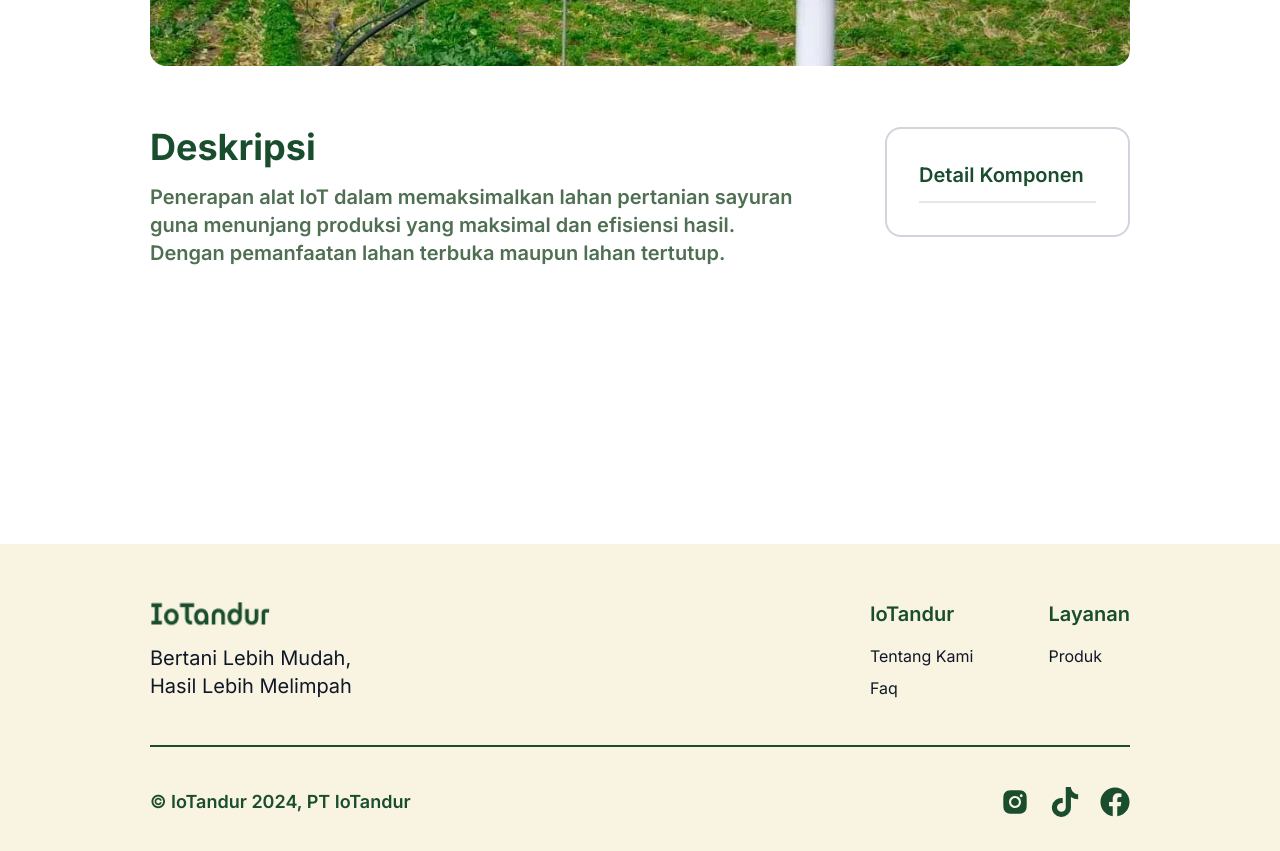
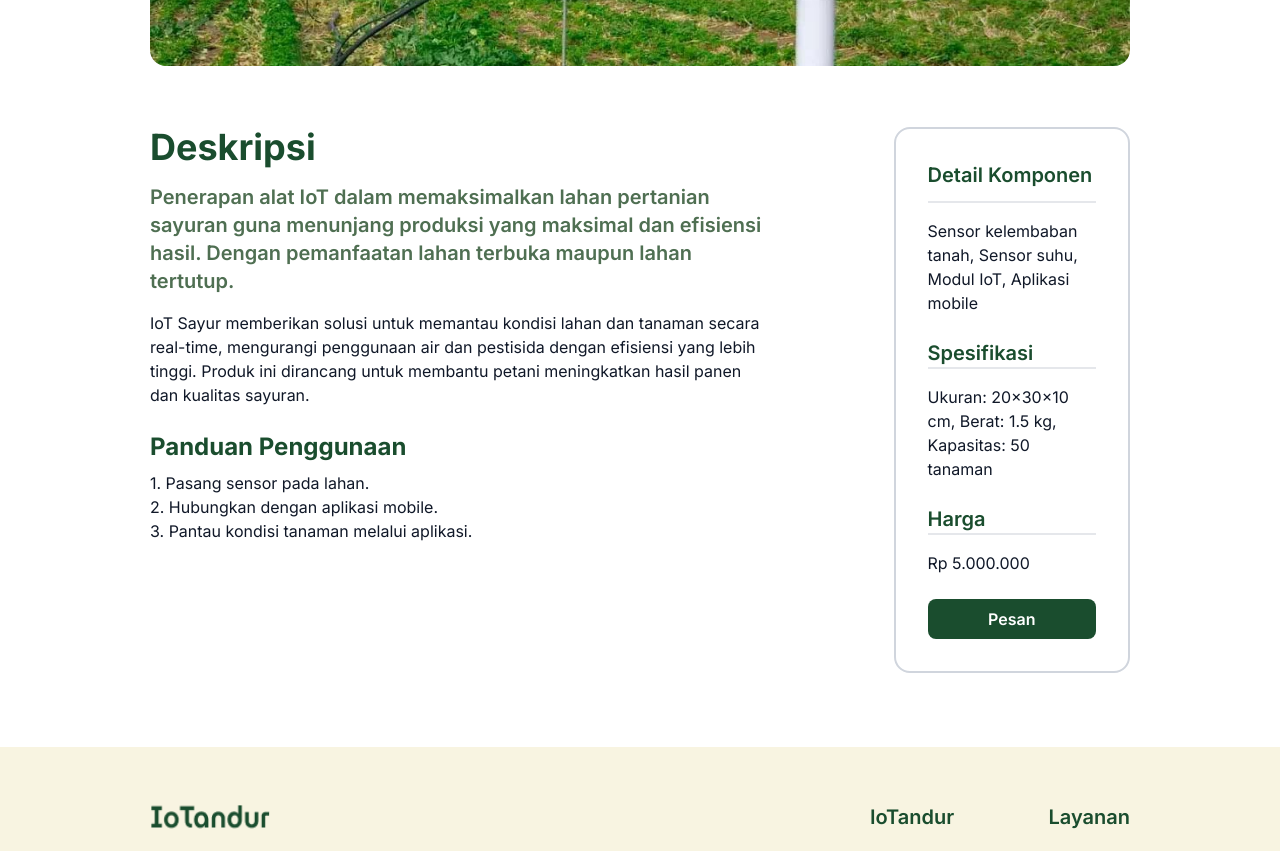
Before and after one commit to ulumfr/iotandur, a React (Vite) app: page /product/detail/1 in a window 1280 px wide. Shown: the part 460-1311 px from the top of the page. Built offline with nearby package versions, Linux system fonts and the light colour scheme.

Commit message:
add: transaction, detail product

```diff
--- a/src/App.jsx
+++ b/src/App.jsx
@@ -77,7 +77,7 @@ function App() {
             </DefaultLayout>
           }
         />
-        <Route path="/product/transaction/" element={<TransactionPage />} />
+        <Route path="/product/transaction/:id" element={<TransactionPage />} />
       </Routes>
     </>
   );
--- a/src/dummydata/product/dataproduct.jsx
+++ b/src/dummydata/product/dataproduct.jsx
@@ -10,9 +10,13 @@ export const dataProduct = [
     imgProduct: ImgSayur,
     title: "IoT Sayur",
     text: "Penerapan alat IoT dalam memaksimalkan lahan pertanian sayuran guna menunjang produksi yang maksimal dan efisiensi hasil. Dengan pemanfaatan lahan terbuka maupun lahan tertutup.",
-    desc: "",
-    komponen: "",
-    harga: "",
+    desc: "IoT Sayur memberikan solusi untuk memantau kondisi lahan dan tanaman secara real-time, mengurangi penggunaan air dan pestisida dengan efisiensi yang lebih tinggi. Produk ini dirancang untuk membantu petani meningkatkan hasil panen dan kualitas sayuran.",
+    komponen:
+      "Sensor kelembaban tanah, Sensor suhu, Modul IoT, Aplikasi mobile",
+    harga: "Rp 5.000.000",
+    spesifikasi: "Ukuran: 20x30x10 cm, Berat: 1.5 kg, Kapasitas: 50 tanaman",
+    panduan:
+      "1. Pasang sensor pada lahan.\n2. Hubungkan dengan aplikasi mobile.\n3. Pantau kondisi tanaman melalui aplikasi.",
     link: "/product/detail/1",
   },
   {
@@ -20,9 +24,13 @@ export const dataProduct = [
     imgProduct: ImgBuah,
     title: "IoT Buah",
     text: "Dalam pemanfaatan lahan pertanian buah-buahan yang maksimal dengan menggunakan aplikasi perantara untuk menunjang pemantauan mulai dari bibit sampai dengan panen buah yang maksimal.",
-    desc: "",
-    komponen: "",
-    harga: "",
+    desc: "IoT Buah membantu petani dalam memantau perkembangan buah dari fase bibit hingga panen. Dengan pemantauan berkelanjutan, petani dapat memastikan bahwa buah tumbuh dalam kondisi optimal, meningkatkan hasil panen dan kualitas buah.",
+    komponen:
+      "Sensor kelembaban udara, Kamera pemantau, Sistem irigasi otomatis, Aplikasi analitik",
+    harga: "Rp 6.000.000",
+    spesifikasi: "Ukuran: 25x35x12 cm, Berat: 2 kg, Kapasitas: 100 tanaman",
+    panduan:
+      "1. Tempatkan kamera pemantau di kebun.\n2. Instal aplikasi analitik di smartphone.\n3. Monitor perkembangan buah secara real-time.",
     link: "/product/detail/2",
   },
   {
@@ -30,19 +38,27 @@ export const dataProduct = [
     imgProduct: ImgBunga,
     title: "IoT Bunga",
     text: "Tidak hanya untuk sayur dan buah, namun penerapan IoT untuk pembibitan bunga dapat diterapkan dengan lahan tertutup guna menghindari hama dan mudahnya kontrol penuh terhadap petani.",
-    desc: "",
-    komponen: "",
-    harga: "",
+    desc: "IoT Bunga memungkinkan kontrol yang presisi terhadap kondisi pertumbuhan bunga di dalam rumah kaca. Dengan teknologi ini, petani dapat menjaga kelembaban, suhu, dan pencahayaan yang ideal untuk pertumbuhan bunga yang optimal.",
+    komponen:
+      "Sensor kelembaban, Sensor cahaya, Pengendali iklim, Aplikasi monitoring",
+    harga: "Rp 4.500.000",
+    spesifikasi: "Ukuran: 18x28x10 cm, Berat: 1.2 kg, Kapasitas: 200 bunga",
+    panduan:
+      "1. Pasang sensor di dalam rumah kaca.\n2. Hubungkan dengan pengendali iklim.\n3. Pantau kondisi melalui aplikasi monitoring.",
     link: "/product/detail/3",
   },
   {
     id: 4,
     imgProduct: ImgGatau,
-    title: "IoT Buah",
-    text: "Dalam pemanfaatan lahan pertanian buah-buahan yang maksimal dengan menggunakan aplikasi perantara untuk menunjang pemantauan mulai dari bibit sampai dengan panen buah yang maksimal.",
-    desc: "",
-    komponen: "",
-    harga: "",
+    title: "IoT Outdoor",
+    text: "Dalam pemanfaatan lahan terbuka diperlukan alat yang memadai dan cukup besar guna menunjang lahan yang luas dan pemanfaatan sinar matahari yang melimpah.",
+    desc: "IoT Outdoor dirancang untuk lahan terbuka yang luas, memanfaatkan sinar matahari dan teknologi canggih untuk memantau dan mengelola kondisi pertanian secara efisien. Produk ini sangat ideal untuk petani yang mengelola lahan besar.",
+    komponen:
+      "Panel surya, Sensor cuaca, Drone pemantau, Sistem irigasi pintar",
+    harga: "Rp 10.000.000",
+    spesifikasi: "Ukuran: 30x40x15 cm, Berat: 3 kg, Kapasitas: 500 tanaman",
+    panduan:
+      "1. Pasang panel surya di tempat yang terkena sinar matahari langsung.\n2. Hubungkan sensor cuaca dan drone pemantau.\n3. Gunakan sistem irigasi pintar untuk mengatur penyiraman.",
     link: "/product/detail/4",
   },
   {
@@ -50,9 +66,13 @@ export const dataProduct = [
     imgProduct: ImgTanamanHias,
     title: "IoT Tanaman Hias",
     text: "Tidak hanya pemanfaatan lahan terbuka, IO Tandur dapat diterapkan untuk tanaman hias maupun ruangan tertutup untuk menghindari risiko dari beberapa faktor penghambat pertumbuhan tanaman.",
-    desc: "",
-    komponen: "",
-    harga: "",
+    desc: "IoT Tanaman Hias memungkinkan pemantauan dan perawatan tanaman hias dalam ruangan dengan mudah. Sistem ini membantu menjaga kondisi optimal untuk tanaman hias, memastikan pertumbuhan yang sehat dan estetika yang indah.",
+    komponen:
+      "Sensor cahaya, Sistem penyiraman otomatis, Aplikasi pengingat perawatan, Modul IoT",
+    harga: "Rp 3.000.000",
+    spesifikasi: "Ukuran: 15x25x8 cm, Berat: 1 kg, Kapasitas: 30 tanaman",
+    panduan:
+      "1. Tempatkan sensor cahaya di dekat tanaman.\n2. Instal sistem penyiraman otomatis.\n3. Gunakan aplikasi untuk mengatur jadwal penyiraman.",
     link: "/product/detail/5",
   },
 ];
--- a/src/pages/product/detail/detail.jsx
+++ b/src/pages/product/detail/detail.jsx
@@ -20,6 +20,10 @@ const ProductDetailPage = () => {
     );
   }
 
+  const handleOrderClick = () => {
+    navigate(`/product/transaction/${id}`);
+  };
+
   return (
     <>
       <div className="my-[74px] min-h-screen mx-[50px] md:mx-[150px]">
@@ -40,24 +44,45 @@ const ProductDetailPage = () => {
               className="w-full h-[300px] rounded-2xl my-4 object-cover"
             />
           </div>
-          <div className="flex justify-between mt-[45px]">
-            <div className="flex flex-col gap-4 w-[75%] pr-20">
+          <div className="flex flex-col md:flex-row justify-between mt-[45px] gap-10">
+            <div className="flex flex-col gap-4 md:w-[75%] pr-20">
               <h1 className="text-ijoTua text-4xl font-bold">Deskripsi</h1>
               <div>
                 <p className="text-ijoMuda font-semibold text-xl">
                   {product.text}
                 </p>
+                <p className="mt-4 text-textHitam">{product.desc}</p>
+                <h2 className="text-ijoTua text-2xl font-bold mt-6">
+                  Panduan Penggunaan
+                </h2>
+                <div className="mt-2 text-textHitam">
+                  {product.panduan.split("\n").map((line, index) => (
+                    <p key={index}>{line}</p>
+                  ))}
+                </div>
               </div>
             </div>
             <div className="border-borderPrimary text-ijoTua border-2 rounded-2xl p-8 md:w-[25%] h-fit">
               <h1 className="font-semibold text-xl mb-3">Detail Komponen</h1>
               <hr className="text-borderPrimary border-[1.5px]" />
+              <p className="mt-4 text-textHitam">{product.komponen}</p>
+              <h2 className="font-semibold text-xl mt-6">Spesifikasi</h2>
+              <hr className="text-borderPrimary border-[1.5px]" />
+              <p className="mt-4 text-textHitam">{product.spesifikasi}</p>
+              <h2 className="font-semibold text-xl mt-6">Harga</h2>
+              <hr className="text-borderPrimary border-[1.5px]" />
+              <p className="mt-4 text-textHitam">{product.harga}</p>
+
+              <div className="mt-6">
+                <button
+                  onClick={handleOrderClick}
+                  className="px-4 py-2 bg-ijoTua text-white font-semibold rounded-lg w-full"
+                >
+                  Pesan
+                </button>
+              </div>
             </div>
           </div>
-
-          {/* <p className="mt-4">{product.desc}</p>
-          <p className="mt-2">{product.komponen}</p>
-          <p className="mt-2">{product.harga}</p> */}
         </div>
       </div>
     </>
--- a/src/pages/transaction/transaction.jsx
+++ b/src/pages/transaction/transaction.jsx
@@ -1,14 +1,54 @@
-import React, { useEffect } from "react";
+import React, { useEffect, useState } from "react";
 import { MdOutlineKeyboardArrowLeft } from "react-icons/md";
 import InfoComponent from "../../components/auth/info";
 import ImgAtm from "../../assets/img/illustration/atm.png";
-import { useNavigate } from "react-router-dom";
+import { useNavigate, useParams } from "react-router-dom";
+import { dataProduct } from "../../dummydata/product/dataproduct";
 
 const TransactionPage = () => {
   const navigate = useNavigate();
+  const { id } = useParams();
+  const product = dataProduct.find((item) => item.id.toString() === id);
+  const [showPopup, setShowPopup] = useState(false);
+  const [paymentID, setPaymentID] = useState(
+    Math.floor(Math.random() * 10000000000)
+  );
+  const [virtualNumber, setVirtualNumber] = useState(
+    Math.floor(Math.random() * 10000000000000000)
+  );
+
   useEffect(() => {
-    document.title = "Transaksi | Product IoT";
-  });
+    document.title = `Transaksi | Product IoT #${id}`;
+  }, [id]);
+
+  if (!product) {
+    return (
+      <div className="flex justify-center h-screen items-center">
+        Produk tidak ditemukan
+      </div>
+    );
+  }
+
+  const serviceFee = 25000;
+  const originalPrice = parseInt(product.harga.replace(/\D/g, ""));
+  const totalPrice = originalPrice + serviceFee;
+
+  const formatPrice = (price) => {
+    return new Intl.NumberFormat("id-ID", {
+      style: "currency",
+      currency: "IDR",
+      maximumFractionDigits: 0,
+    }).format(price);
+  };
+
+  const handleConfirmPayment = () => {
+    setShowPopup(true);
+  };
+
+  const handleClosePopup = () => {
+    setShowPopup(false);
+    navigate("/product");
+  };
 
   return (
     <div className="flex w-full h-screen">
@@ -33,39 +73,37 @@ const TransactionPage = () => {
           </button>
           <div className="border-borderPrimary border-2 rounded-[28px] px-10 py-5 flex flex-col gap-6">
             <h1 className="text-textHitam font-semibold text-2xl">
-              IoT Sayur
+              {product.title}
             </h1>
-            <div className="flex flex-col gap-8">
             <div className="flex flex-col gap-2 text-textTertiary">
               <h3 className="text-textLabel font-medium text-base">
                 Detail Pembayaran
               </h3>
               <div className="flex justify-between">
                 Harga IoT
-                  <span>Rp. 1.275.000</span>
+                <span>{product.harga}</span>
               </div>
               <div className="flex justify-between">
                 Biaya Layanan
-                  <span className="text-[#079455]">+ Rp. 5.000</span>
+                <span className="text-[#079455]">+ Rp. 25.000</span>
               </div>
               <div className="flex justify-between">
                 Total Pembayaran
-                  <span>Rp. 1.280.000</span>
+                <span>{formatPrice(totalPrice)}</span>
               </div>
               <div className="flex justify-between">
                 ID Pembayaran
-                  <span>12425436622</span>
+                <span>{paymentID}</span>
               </div>
               <div className="flex justify-between">
                 No Virtual Pembayaran
-                  <span>1212121212121212121</span>
-                </div>
+                <span>{virtualNumber}</span>
               </div>
             </div>
             <div className="flex justify-start gap-4 flex-col sm:flex-row">
               <button
                 className="bg-ijoTua w-full sm:w-[185px] h-[44px] text-textCerah rounded-lg px-6 py-2 items-center font-semibold justify-center mt-[6px]"
-                // onClick={handleConfirmPayment}
+                onClick={handleConfirmPayment}
               >
                 Bayar
               </button>
@@ -73,6 +111,31 @@ const TransactionPage = () => {
           </div>
         </div>
       </div>
+
+      {showPopup && (
+        <div className="fixed inset-0 bg-black bg-opacity-50 flex justify-center items-center">
+          <div className="bg-white rounded-lg p-8">
+            <p className="text-lg font-semibold mb-4">Konfirmasi Pembayaran</p>
+            <p className="text-textTertiary">
+              Apakah Anda sudah menyelesaikan pembayaran?
+            </p>
+            <div className="flex justify-end mt-6">
+              <button
+                className="bg-ijoTua text-white px-4 py-2 rounded-lg mr-4"
+                onClick={handleClosePopup}
+              >
+                Ya
+              </button>
+              <button
+                className="bg-gray-300 text-ijoTua px-4 py-2 rounded-lg"
+                onClick={() => setShowPopup(false)}
+              >
+                Tidak
+              </button>
+            </div>
+          </div>
+        </div>
+      )}
     </div>
   );
 };
```
Also changed, not shown: src/components/product/cardproduct.jsx (+6 -2 lines). Lines whose indentation alone changed are shown as unchanged.
